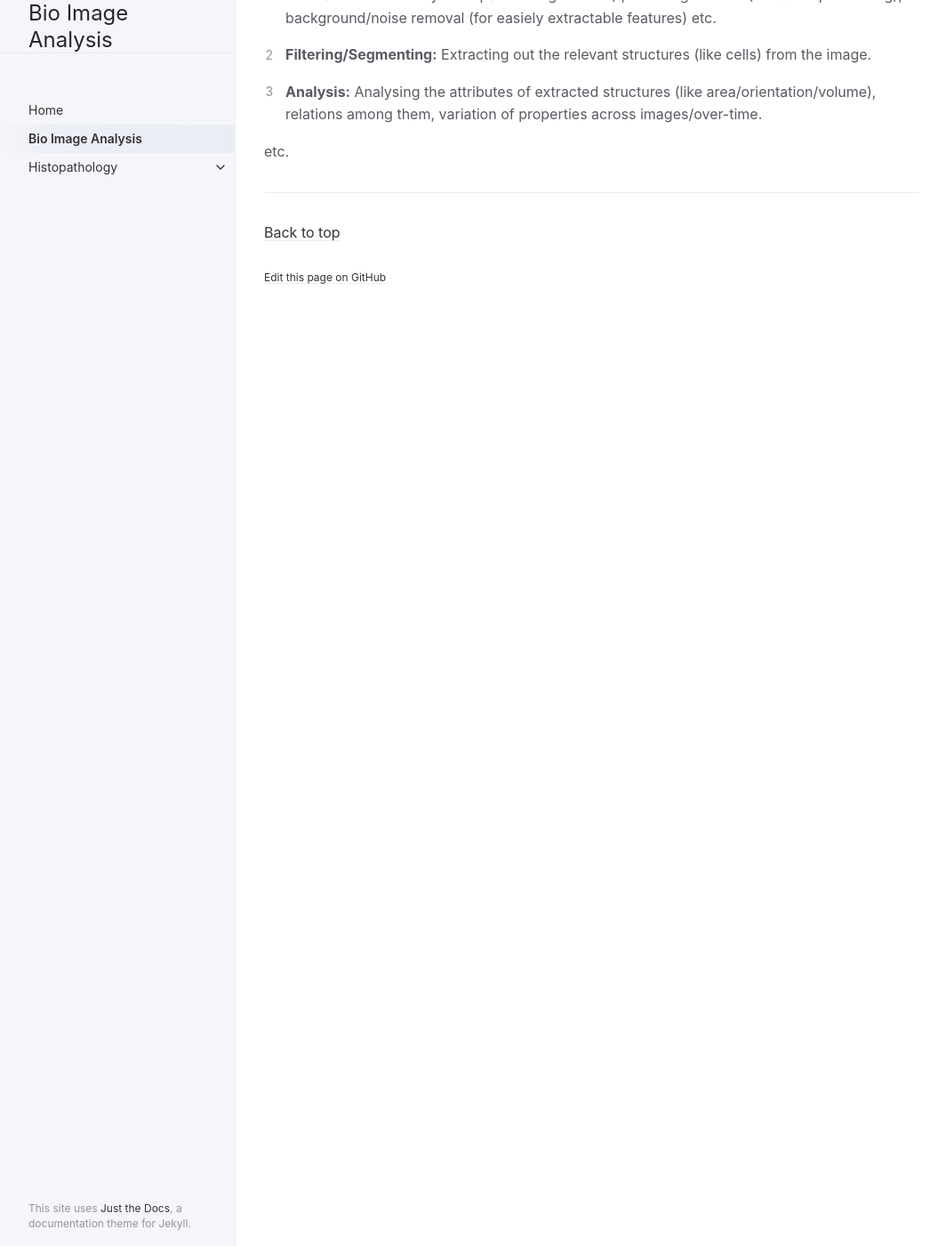
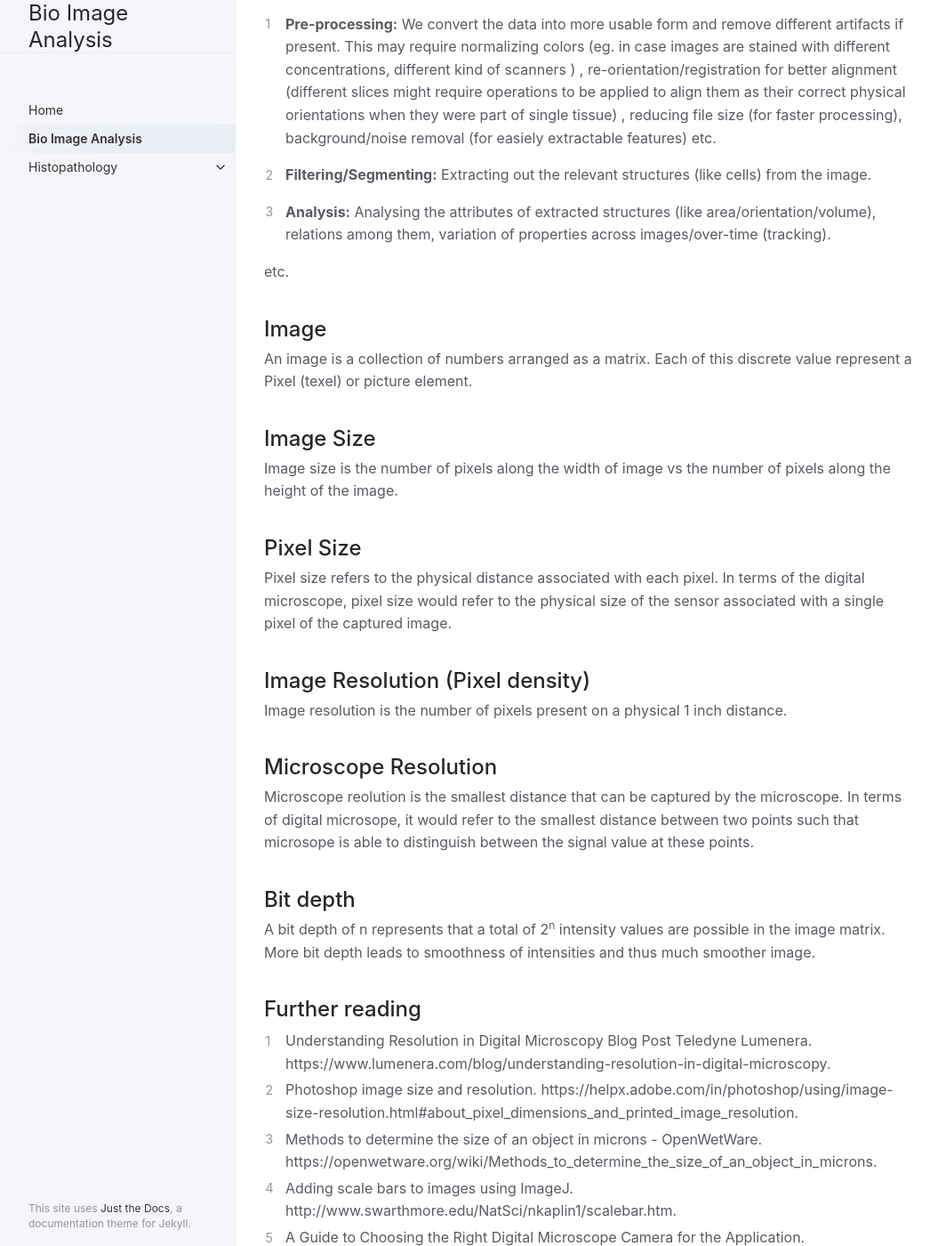
Before and after one commit to Amit-Tomar/bioimage-analysis, a Jekyll site: the page built from docs/bioImageAnalysis.md, in a window 1280 px wide and 1400 px high, scrolled down 270 px. Shown: the whole window at 89% size, without its empty margins (107-1171 px from the left). Built offline with Jekyll 4.4.1, drawn with Linux system fonts in a browser that asks for light colours; some of the changed text lies outside the part shown.

Commit message:
Added lecture 1

```diff
--- a/docs/bioImageAnalysis.md
+++ b/docs/bioImageAnalysis.md
@@ -2,6 +2,14 @@
 layout: default
 title: Bio Image Analysis
 nav_order: 2
+
+---
+
+# Tools
+{: .no_toc }
+
+## Table of contents
+{: .no_toc .text-delta }
 
 ---
 
@@ -11,6 +19,35 @@ Bio image analysis involves different steps :
 
 2. **Filtering/Segmenting:** Extracting out the relevant structures (like cells) from the image.
 
-3. **Analysis:** Analysing the attributes of extracted structures (like area/orientation/volume), relations among them, variation of properties across images/over-time.
+3. **Analysis:** Analysing the attributes of extracted structures (like area/orientation/volume), relations among them, variation of properties across images/over-time (tracking).
 
 etc.
+
+## Image
+
+An image is a collection of numbers arranged as a matrix. Each of this discrete value represent a Pixel (texel) or picture element.
+
+## Image Size
+
+Image size is the number of pixels along the width of image vs the number of pixels along the height of the image.
+
+## Pixel Size
+ Pixel size refers to the physical distance associated with each pixel. In terms of the digital microscope, pixel size would refer to the physical size of the sensor associated with a single pixel of the captured image.
+
+## Image Resolution (Pixel density)
+ Image resolution is the number of pixels present on a physical 1 inch distance.
+
+## Microscope Resolution
+ Microscope reolution is the smallest distance that can be captured by the microscope. In terms of digital microsope, it would refer to the smallest distance between two points such that microsope is able to distinguish between the signal value at these points.
+
+## Bit depth
+ A bit depth of n represents that a total of 2<sup>n</sup> intensity values are possible in the image matrix. More bit depth leads to smoothness of intensities and thus much smoother image.
+
+## Further reading
+
+1. Understanding Resolution in Digital Microscopy Blog Post Teledyne Lumenera. https://www.lumenera.com/blog/understanding-resolution-in-digital-microscopy.
+2. Photoshop image size and resolution. https://helpx.adobe.com/in/photoshop/using/image-size-resolution.html#about_pixel_dimensions_and_printed_image_resolution.
+3. Methods to determine the size of an object in microns - OpenWetWare. https://openwetware.org/wiki/Methods_to_determine_the_size_of_an_object_in_microns.
+4. Adding scale bars to images using ImageJ. http://www.swarthmore.edu/NatSci/nkaplin1/scalebar.htm.
+5. A Guide to Choosing the Right Digital Microscope Camera for the Application. https://www.leica-microsystems.com/company/news/news-details/article/a-guide-to-choosing-the-right-digital-microscope-camera-for-the-application/.
+6. DeRose, J. A. & Doppler, M. Guidelines for Understanding Magnification in the Modern Digital Microscope Era. Microscopy Today 26, 20–33 (2018). https://www.cambridge.org/core/journals/microscopy-today/article/guidelines-for-understanding-magnification-in-the-modern-digital-microscope-era/E99CB37B30B5DCF7654A17A44A6A682F
```
Also changed, not shown: docs/Histopathology/tutorials.md (+1 -1 lines), index.md (+0 -2 lines).
